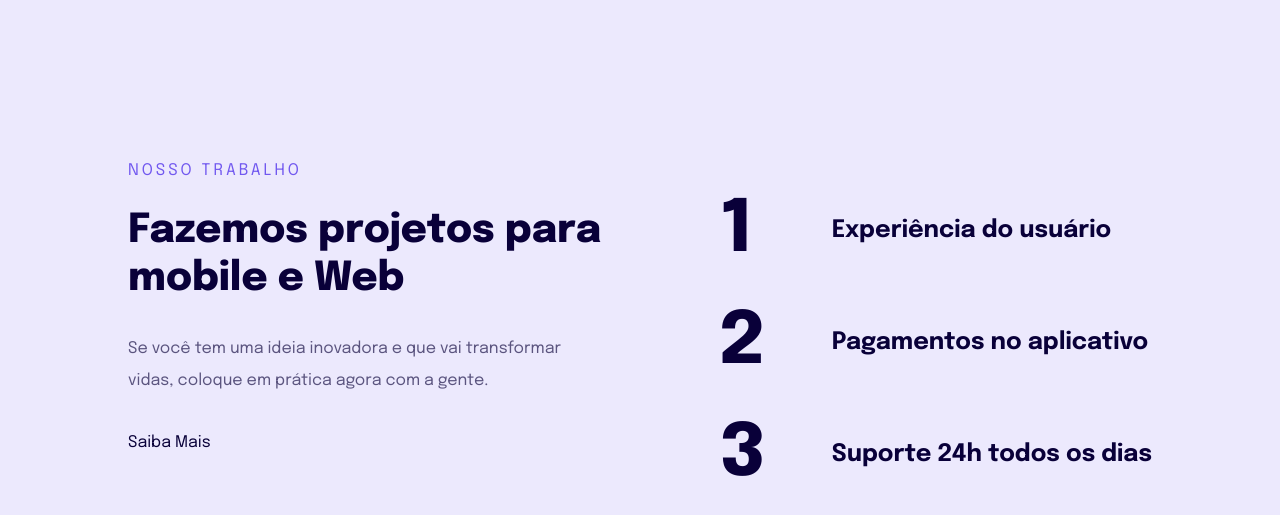
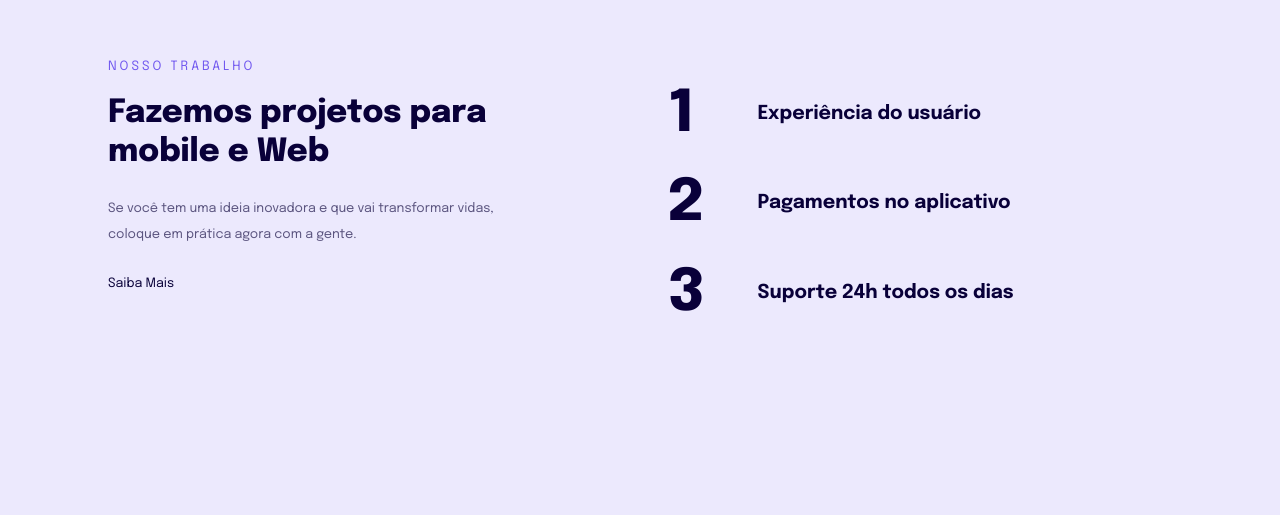
Before and after one commit to Solrac-Leonam/desafios-rockseat, a plain HTML site: page Projeto03-stage02/index.html in a window 1280 px wide. Shown: the part 103-618 px from the top of the page. Drawn offline with Linux system fonts and the light colour scheme.

Commit message:
Ajustes e acessibilidade

```diff
--- a/Projeto03-stage02/index.html
+++ b/Projeto03-stage02/index.html
@@ -7,14 +7,15 @@
   <meta charset="UTF-8">
   <meta http-equiv="X-UA-Compatible" content="IE=edge">
   <meta name="viewport" content="width=device-width, initial-scale=1.0">
-  <title>Document</title>
+  <title>Introdução à Responsavidade</title>
 
   <link href="https://fonts.googleapis.com/css2?family=Epilogue:wght@400;700;800&display=swap" rel="stylesheet">
 
   <link rel="stylesheet" href="./style.css">
 </head>
 <body>
-  <div id="main">
+  <main>
+    <div>
       <h5>
         Nosso trabalho
       </h5>
@@ -30,7 +31,6 @@
       <a>Saiba Mais</a>
     </div>
 
-  <div class="list">
     <ul>
       <li>
         <h1>
@@ -57,6 +57,6 @@
         </h4>
       </li>
     </ul>
-  </div>
+  </main>
 </body>
 </html>
--- a/Projeto03-stage02/style.css
+++ b/Projeto03-stage02/style.css
@@ -1,6 +1,10 @@
 * {
   margin: 0;
   padding: 0;
+}
+
+:root {
+  font-size: 50%;
 }
 
 body {
@@ -10,100 +14,117 @@ body {
   font-family: 'Epilogue', sans-serif;
   font-weight: 400;
 
-  display: flex;
-  justify-content: space-between;
-  align-items: center;
+  min-width: 27.8rem;
 
-  height: 500px;
-  margin: 160px 10% 80px;
+  padding: 16.0rem 13.5rem 18.0rem;
 }
 
-#main {
-  width: 480px;
+main {
+  max-width: 33.0rem;
+  margin: 0;
 }
 
 h5 {
   color: #7158EF;
 
-  font-size: 16px;
-  line-height: 32px;
+  font-size: 1.6rem;
+  line-height: 3.2rem;
   font-weight: 400;
 
   letter-spacing: 3px;
   text-transform: uppercase;
 
-  padding-bottom: 20px;
+  padding-bottom: 2.0rem;
 }
 
 h3 {
   font-weight: 800;
-  font-size: 40px;
-  line-height: 48px;
-
+  font-size: 4.0rem;
+  line-height: 4.8rem;
 }
 
 p {
   color: #0A0039A3;
-  font-size: 16px;
-  line-height: 32px;
+  font-size: 1.6rem;
+  line-height: 3.2rem;
   font-weight: 400;
 
-  padding: 30px 0;
+  padding: 3.0rem 0;
 }
 
 a {
   text-decoration: none;
-  font-size: 16px;
-  line-height: 32px;
+  font-size: 1.6rem;
+  line-height: 3.2rem;
 }
 
 a:hover {
-  color: #130066a3;
+  color: #7158EF;
 }
 
 ul li {
   display: flex;
   align-items: center;
 
-  gap: 66px;
+  gap: 3.6rem;
 
-  padding-top: 72px;
+  max-width: 25.7rem;
+  padding-top: 7.2rem;
 
   list-style: none;
 }
 
 li + li {
-  padding-top: 32px;
+  padding-top: 3.2rem;
 }
 
 h1 {
   font-weight: 800;
-  font-size: 72px;
-  line-height: 80px;
+  font-size: 7.2rem;
+  line-height: 8.0rem;
+  letter-spacing: -2px;
 
-  width: 46px;
+  width: 4.6rem;
 }
 
 h4 {
   font-weight: 700;
-  font-size: 24px;
-  line-height: 32px;
+  font-size: 2.4rem;
+  line-height: 3.2rem;
 }
 
-@media (max-width: 570px) {
+@media (min-width: 570px) {
   body {
-  display: flex;
-  flex-direction: column;
-
-  height: 760px;
-
+    min-width: 100rem;
   }
 
-  #main {
-    max-width: 375px;
+  main {
+    max-width: 1200rem;
+
+    display: flex;
+    align-items: center;
+
+    gap: 20rem;
   }
 
-  .list {
-    max-width: 375px;
+  div {
+    width: 50rem;
+    min-width: 30rem;
+  }
+
+  ul {
+    width: 45rem;
+  }
+
+  ul li {
+    width: 45rem;
+    max-width: none;
+    gap: 6.6rem;
   }
 }
+
+@media (max-width: 950px) {
+  ul li {
+    max-width: 32.0rem;
+  }
+}
```
Lines whose indentation alone changed are shown as unchanged.
